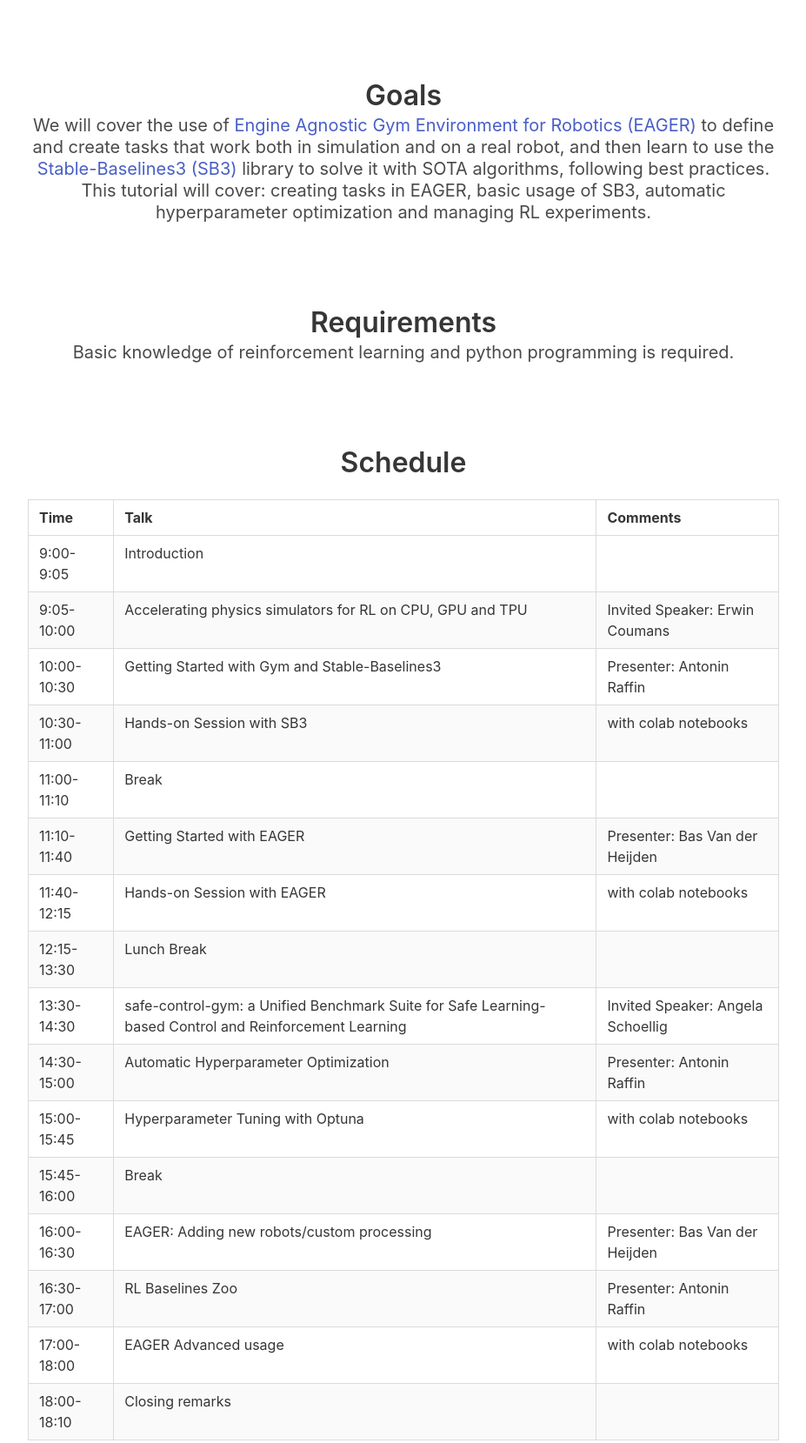
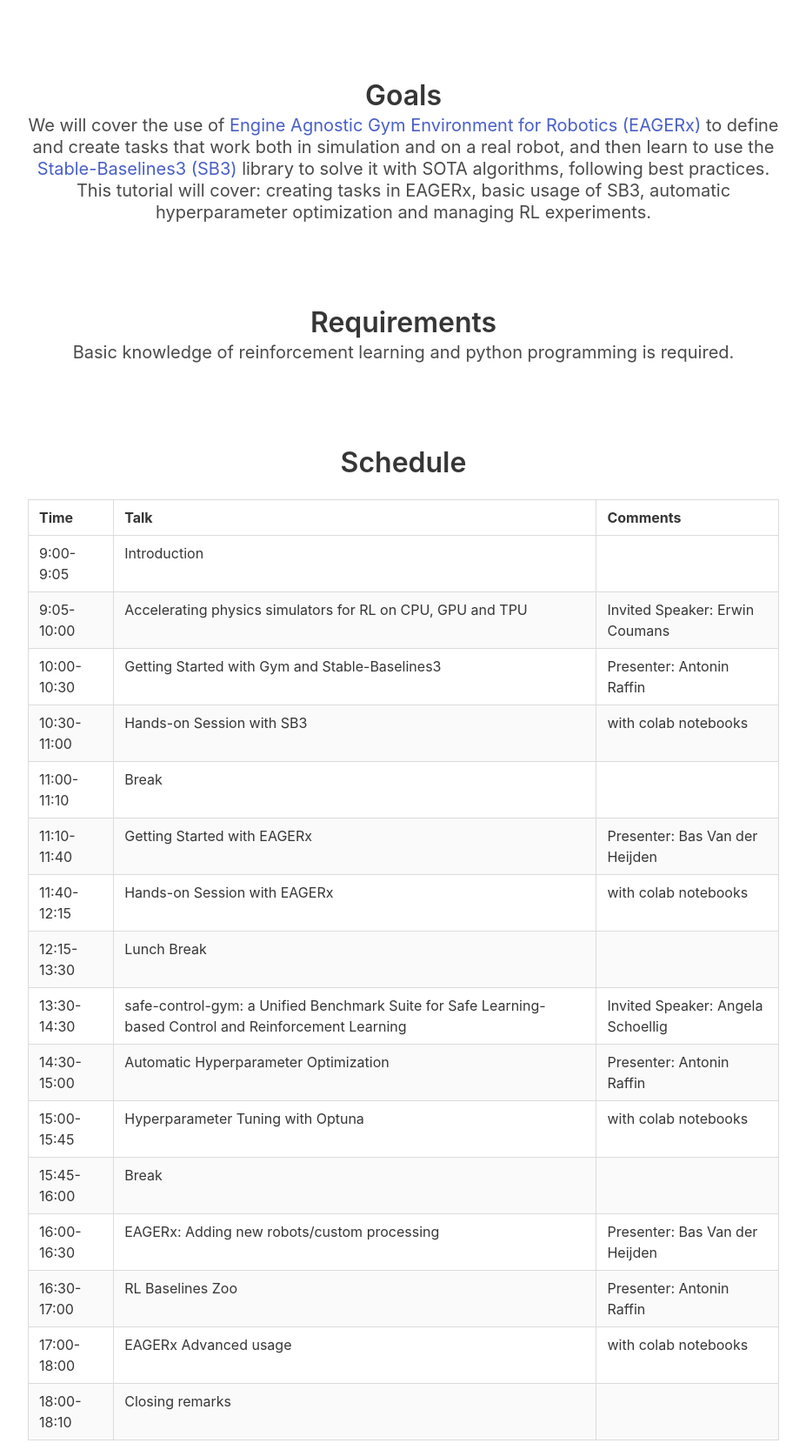
Before and after one commit to araffin/tools-for-robotic-rl-icra2022, a plain HTML site: page index.html in a window 1280 px wide. Shown: the part 960-2619 px from the top of the page at 87% size, without its empty margins (176-1103 px from the left). Drawn offline with nearby package versions, Linux system fonts and the light colour scheme.

Commit message:
Refactor EAGER --> EAGERx

```diff
--- a/index.html
+++ b/index.html
@@ -62,7 +62,7 @@
           </h1>
           <p class="subtitle">
             Hands-on RL for Robotics with
-            <a href="https://github.com/eager-dev/eager" target="_blank">EAGER</a>
+            <a href="https://github.com/eager-dev/eagerx" target="_blank">EAGERx</a>
             and
             <a href="https://github.com/DLR-RM/stable-baselines3" target="_blank">Stable-Baselines3</a>
           </p>
@@ -107,11 +107,11 @@
         <h2 class="title" id="goals">Goals</h2>
         <h3 class="subtitle">
           We will cover the use of
-          <a href="https://github.com/eager-dev/eager" target="_blank">Engine Agnostic Gym Environment for Robotics (EAGER)</a>
+          <a href="https://github.com/eager-dev/eagerx" target="_blank">Engine Agnostic Gym Environment for Robotics (EAGERx)</a>
           to define and create tasks that work both in simulation and on a real robot, and then learn to use the
           <a href="https://github.com/DLR-RM/stable-baselines3" target="_blank">Stable-Baselines3 (SB3)</a>
           library to solve it with SOTA algorithms, following best practices. <br>
-          This tutorial will cover: creating tasks in EAGER, basic usage of SB3, automatic hyperparameter optimization and managing RL experiments.
+          This tutorial will cover: creating tasks in EAGERx, basic usage of SB3, automatic hyperparameter optimization and managing RL experiments.
         </h3>
       </section>
 
@@ -161,12 +161,12 @@
               </tr>
               <tr>
                  <td>11:10-11:40</td>
-                 <td>Getting Started with EAGER</td>
+                 <td>Getting Started with EAGERx</td>
                  <td>Presenter: Bas Van der Heijden </td>
               </tr>
               <tr>
                  <td>11:40-12:15</td>
-                 <td>Hands-on Session with EAGER</td>
+                 <td>Hands-on Session with EAGERx</td>
                  <td>with colab notebooks</td>
               </tr>
               <tr>
@@ -196,7 +196,7 @@
               </tr>
               <tr>
                  <td>16:00-16:30</td>
-                 <td>EAGER: Adding new robots/custom processing</td>
+                 <td>EAGERx: Adding new robots/custom processing</td>
                  <td>Presenter: Bas Van der Heijden </td>
               </tr>
               <tr>
@@ -206,7 +206,7 @@
               </tr>
               <tr>
                  <td>17:00-18:00</td>
-                 <td>EAGER Advanced usage</td>
+                 <td>EAGERx Advanced usage</td>
                  <td>with colab notebooks</td>
               </tr>
               <tr>
@@ -290,7 +290,7 @@
 
                 <br>
                 Bas is a PhD candidate at TU Delft working on robotics and reinforcement learning.
-                He is co-creator of the Engine Agnostic Gym Environment for Robotics (EAGER) toolkit.
+                He is co-creator of the Engine Agnostic Gym Environment for Robotics (EAGERx) toolkit.
               </p>
             </div>
           </div>
```
